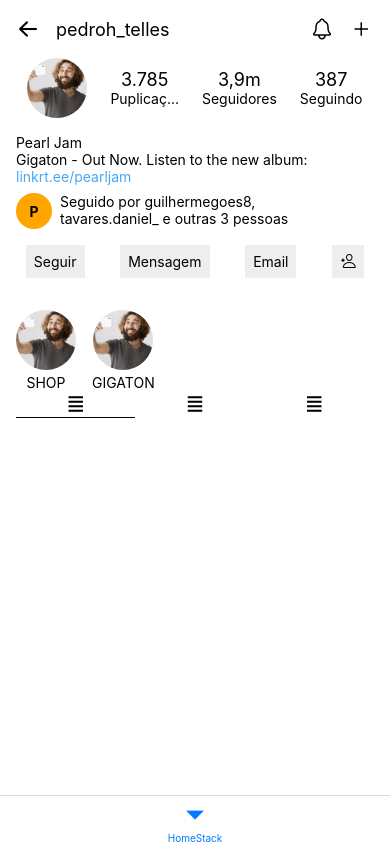
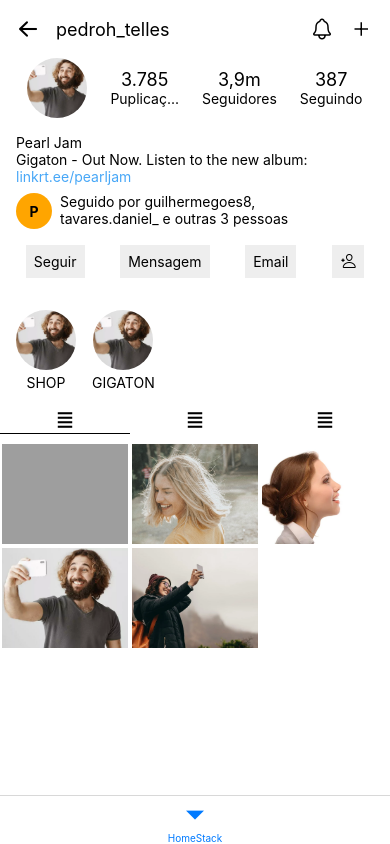
Before and after one commit to pedrokpdo/replica-instagram, a React Native app: screen / in a window 390 px wide. Both pictures are taken after a click on the element 47 px from the left and 104 px from the top of the page. Built offline with nearby package versions, Linux system fonts and the light colour scheme; grey boxes are pictures that could not be loaded.

Commit message:
mockfiles install dependencies

```diff
--- a/package.json
+++ b/package.json
@@ -16,6 +16,7 @@
     "expo": "~46.0.16",
     "expo-splash-screen": "~0.16.2",
     "expo-status-bar": "~1.4.0",
+    "lodash": "^4.17.21",
     "react": "18.0.0",
     "react-dom": "18.0.0",
     "react-native": "0.69.6",
--- a/src/components/PublicationList/index.tsx
+++ b/src/components/PublicationList/index.tsx
@@ -1,7 +1,11 @@
 import { AntDesign, Ionicons } from "@expo/vector-icons";
 import React from "react";
-import { View } from "react-native";
+import { Dimensions, Image, View } from "react-native";
+import { mockPost } from "../../mockposts";
 import { Row } from "../funcionais/RowComponent";
+import _ from 'lodash'
+
+const {width} = Dimensions.get('window')
 
 export const PublicationListComponent = () => {
     return (
@@ -17,6 +21,11 @@
                     <Ionicons name="ios-reorder-four" size={24} color={'black'} />
                 </View>
             </Row>
+            <Row top={1} style={{ flexWrap: 'wrap' }}>
+                {_.map(mockPost, (item) => (
+                    <Image source={item.photo} style={{  width: width / 3 - 4, resizeMode: 'cover', height: 100, margin: 2}}/>
+                ))}
+            </Row>
         </View>
     )
 }
--- /dev/null
+++ b/src/mockposts.tsx
@@ -0,0 +1,34 @@
+import React from "react";
+//@ts-ignore
+import perfil2 from './assets/perfil2.jpg'
+//@ts-ignore
+import perfil3 from './assets/perfil3.jpg'
+//@ts-ignore
+import perfil4 from './assets/perfil4.jpg'
+//@ts-ignore
+import perfil5 from './assets/perfil5.webp'
+//@ts-ignore
+import perfil6 from './assets/perfil6.webp'
+
+export const mockPost = {
+    1: {
+        id: 1,
+        photo: perfil2
+    },
+    2: {
+        id: 2,
+        photo: perfil3
+    },
+    3: {
+        id: 3,
+        photo: perfil4
+    },
+    4: {
+        id: 4,
+        photo: perfil5
+    },
+    5: {
+        id: 5,
+        photo: perfil6
+    }
+}
--- a/src/screens/ProfileScreen/index.tsx
+++ b/src/screens/ProfileScreen/index.tsx
@@ -79,9 +79,9 @@
                     <StoryComponent photo={perfil5} name='GIGATON' />
                 </Row>
             </Space>
-            <Space>
+            <View style={{ marginTop: 16 }}>
                 <PublicationListComponent />
-            </Space>
+            </View>
         </ContainerComponent>
     )
 }
```
Also changed, not shown: 2 other files (tests, documents, lock files or other folders).
